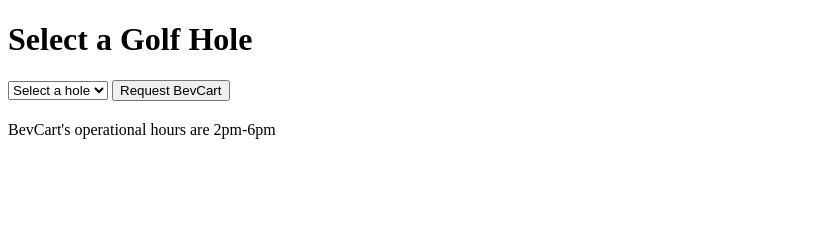
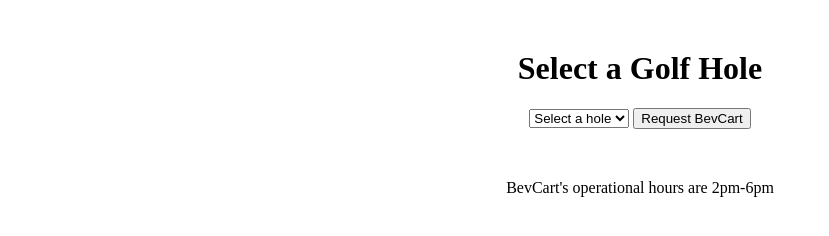
Before and after one commit to Vivian-Trieu/BevTrackr, a website: page homelist.html in a window 1280 px wide. Shown: the whole page, without its empty margins (0-829 px from the left). Drawn offline with Linux system fonts and the light colour scheme; no server answers.

Commit message:
Update homelist.html

```diff
--- a/homelist.html
+++ b/homelist.html
@@ -4,7 +4,12 @@
 <head>
     <title>Golf Holes</title>
     <style>
-        .main {
+        #main {
+            text-align: center;
+            margin-top: 50px;
+        }
+
+        #message {
             text-align: center;
             margin-top: 50px;
         }
@@ -98,11 +103,11 @@
             var endTime = 18;   // 6pm
 
             if (hours >= startTime && hours < endTime) {
-                //
+                // Webiste will be displayed
                 document.getElementById("message").style.display = "none";
                 document.getElementById("main").style.display = "block";
             } else {
-                // Website is not accessible
+                // "bevcart not available at this time" message will appear
                 document.getElementById("message").style.display = "block";
                 document.getElementById("main").style.display = "none";
             }
@@ -130,7 +135,8 @@
         <h2 id="status-text"></h2>
     </div>
 
-        <div id="message">BevCart's operational hours are 2pm-6pm</div>
+    <div id="message">BevCart's operational hours are 2pm-6pm</div>
+
 </body>
 
 </html>
```
